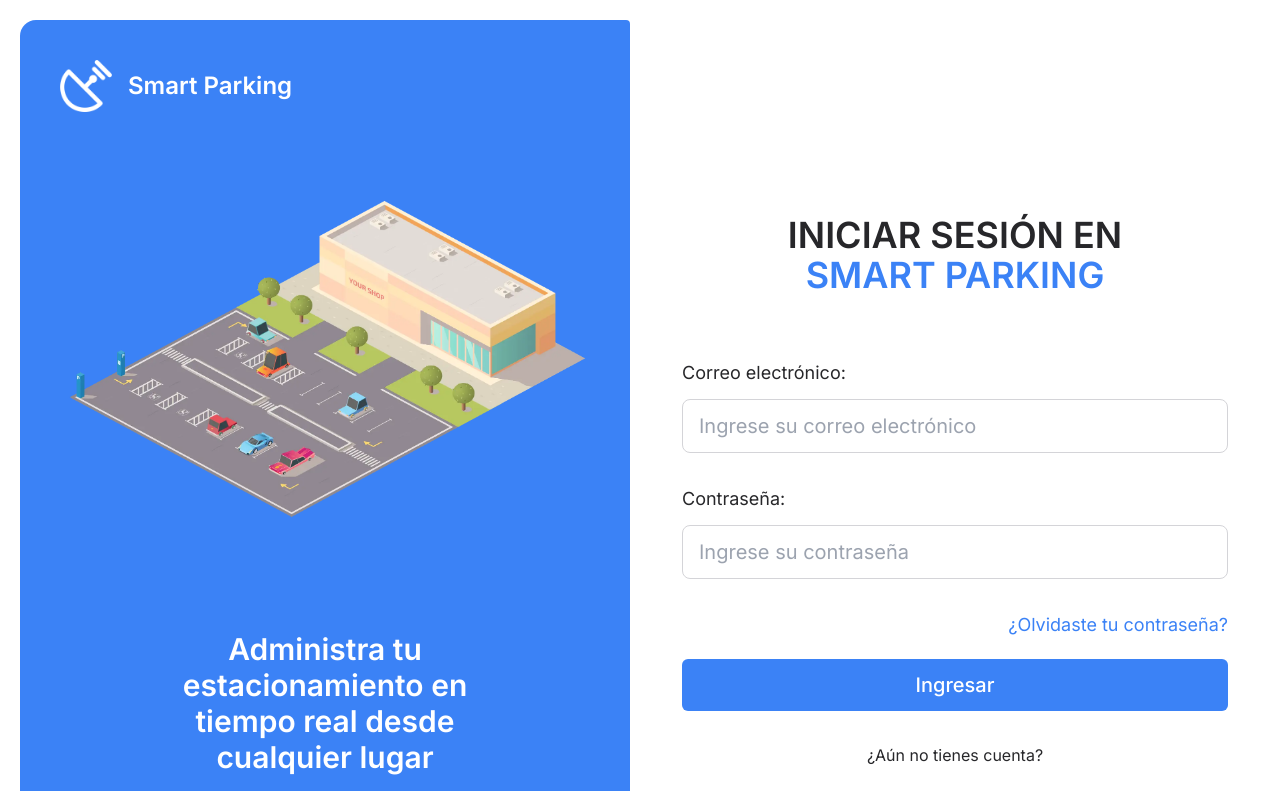
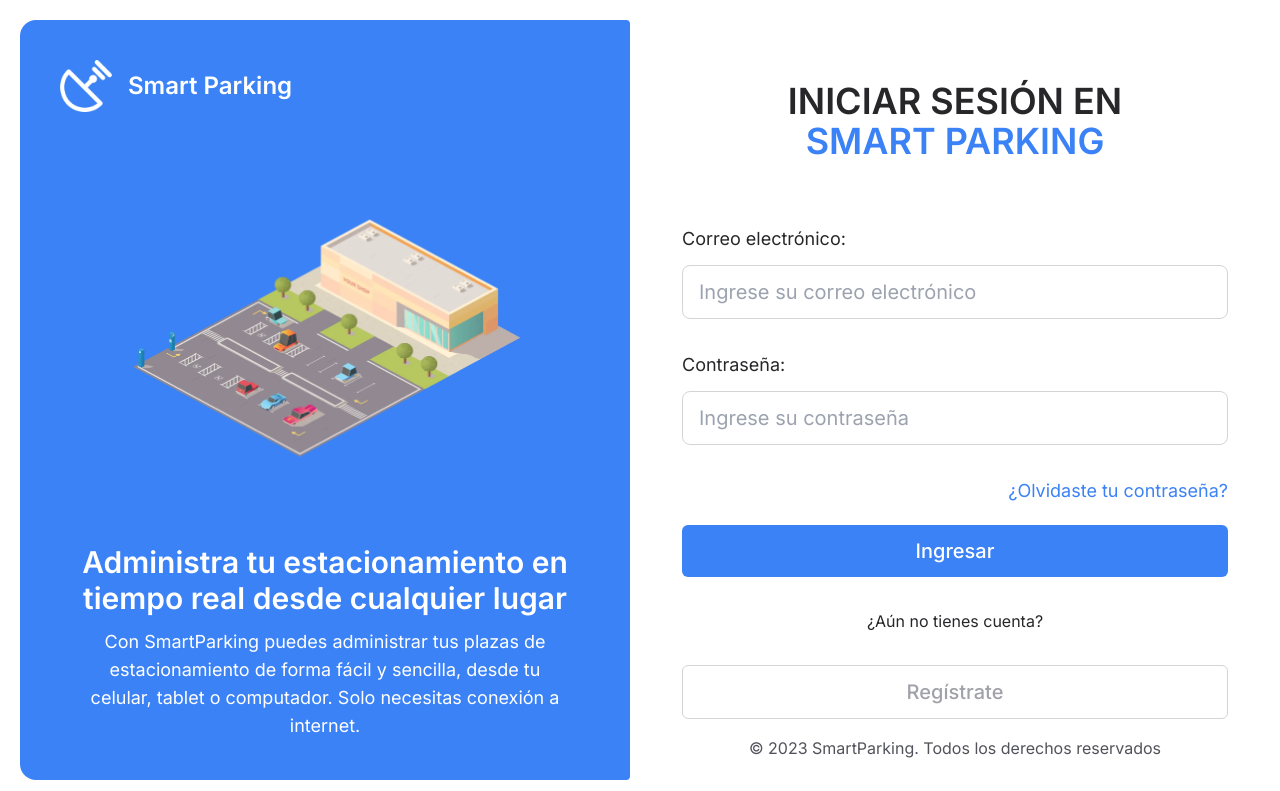
Before and after one commit to VicenteJ20/estacionamiento-inteligente-cliente, a Next.js app: page /auth/signin in a window 1280 px wide. Shown: the top 791 px of the page. Built offline with nearby package versions, Linux system fonts and the light colour scheme; no server answers; what Yup would draw is missing.

Commit message:
fix/se realizan modificaciones estéticas al tamño de la imagen

```diff
--- a/app/_components/auth/Carousel.tsx
+++ b/app/_components/auth/Carousel.tsx
@@ -8,16 +8,16 @@ const CarouselAuth = () => {
   const { title, description, imageUrl } = CaruselInfoSignIn[0]
   const { title: titleBrand, icon } = BrandInfo
   return (
-    <section className='bg-blue-500 p-10 rounded-l-2xl rounded-r hidden md:flex flex-col gap-4 justify-between items-center'>
+    <section className='bg-blue-500 lg:p-10 rounded-l-2xl rounded-r hidden md:flex flex-col gap-4 justify-between items-center'>
       <header className='flex flex-row gap-4 items-center justify-self-start w-full text-white select-none'>
         <Image src={icon} alt='logo' width={52} height={52} className='invert' />
         <h3 className='text-xl xl:text-2xl font-semibold'>{titleBrand}</h3>
       </header>
-      <article className="xl:pb-20 flex flex-col gap-2 text-center justify-center items-center">
-        <figure className=''>
-          <Image src={imageUrl} alt='promotional-image' width={1000} height={900} className='max-w-[100%]' />
+      <article className="flex flex-col gap-2 text-center justify-center items-center">
+        <figure className='max-w-[75%] 2xl:max-w-[92%]'>
+          <Image src={imageUrl} alt='promotional-image' width={1000} height={900} className='max-w-full' />
         </figure>
-        <div className='flex flex-col gap-3 items-center text-center px-5 xl:px-20'>
+        <div className='flex flex-col gap-3 items-center text-center px-5 2xl:px-20'>
           <h2 className='text-white font-semibold text-2xl xl:text-3xl'>{title}</h2>
           <p className='text-white font-normal text-base sm:text-lg'>{description}</p>
         </div>
```
